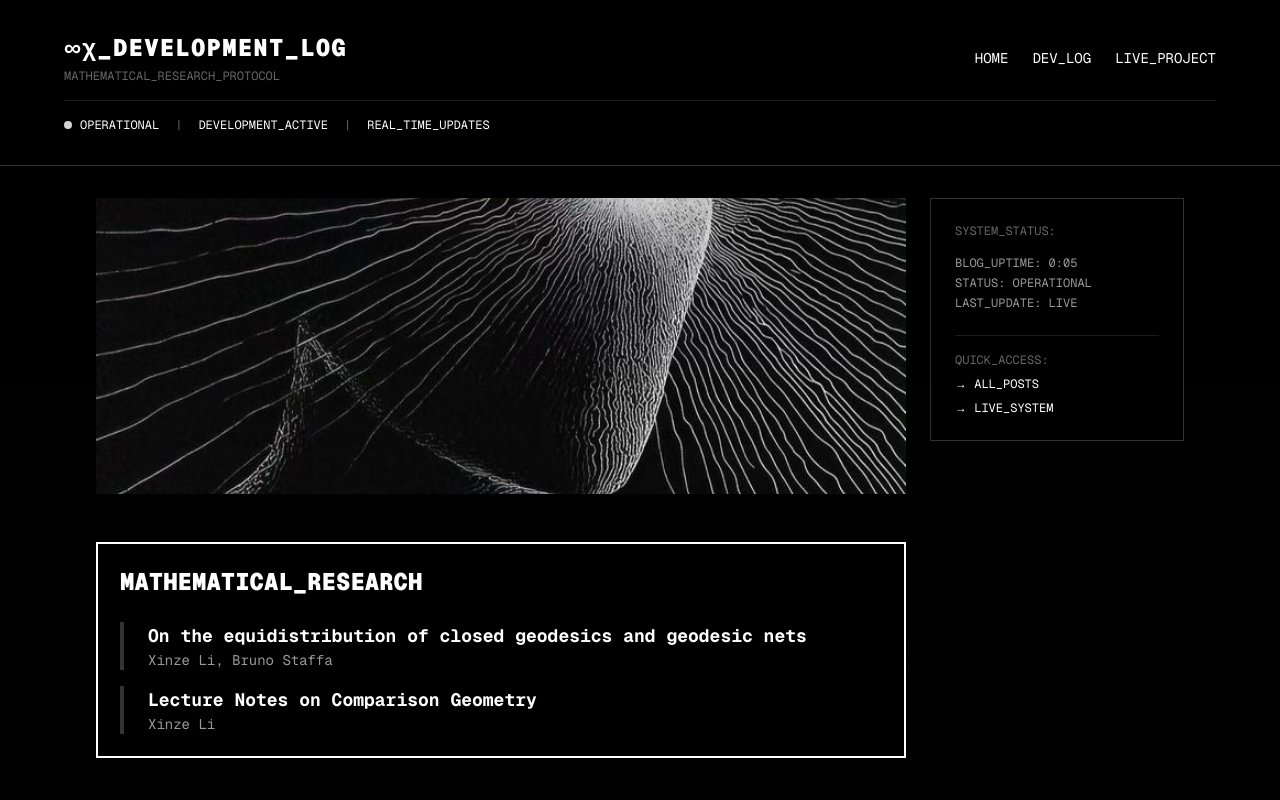
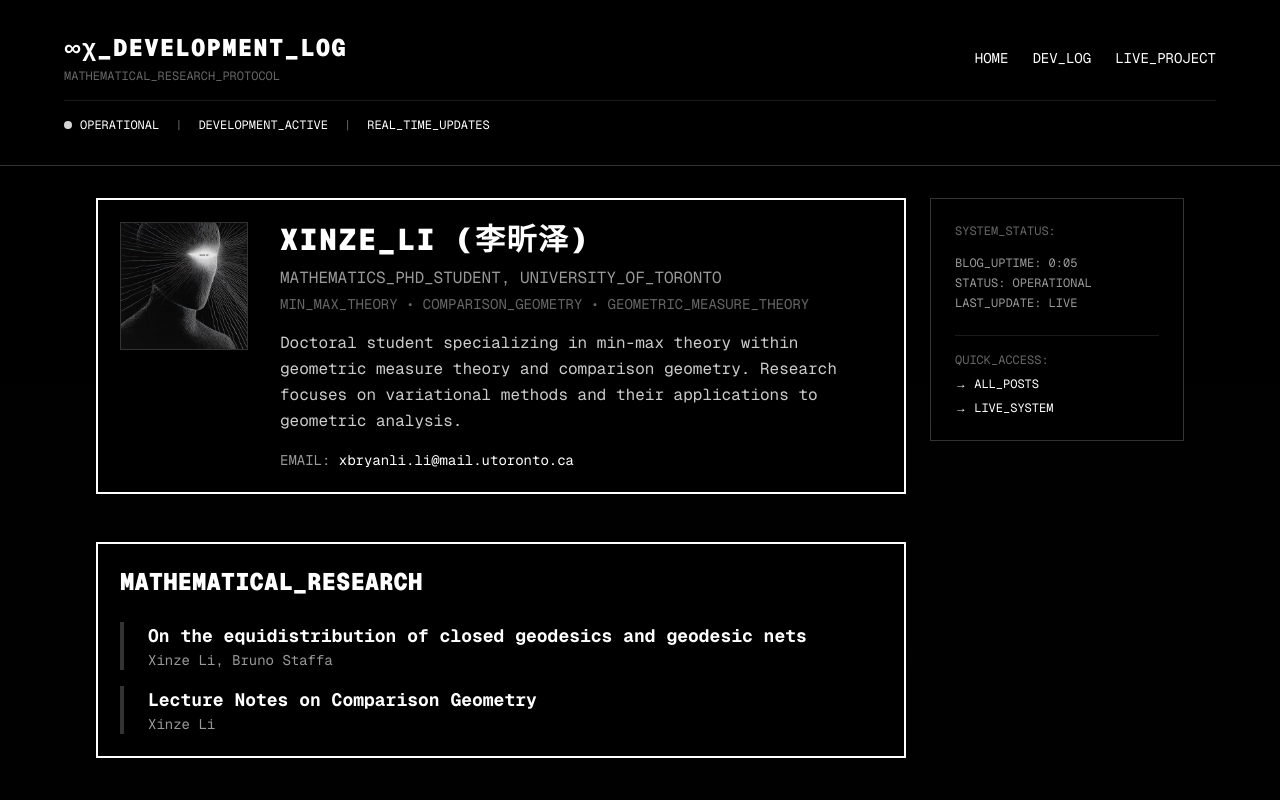
Before and after one commit to Xinze-Li-Bryan/infinity-archive-blog, a Next.js app: page / in a window 1280 px wide. Shown: the top 800 px of the page. Built offline with nearby package versions, Linux system fonts and the light colour scheme.

Commit message:
Fix build errors: use Next.js Image component, fix TypeScript warnings, enable profile photo

```diff
--- a/src/app/page.tsx
+++ b/src/app/page.tsx
@@ -15,7 +15,7 @@ export default function HomePage() {
         {/* Personal Introduction */}
         <AnimatedBorderModule delay={300}>
           <div className="flex gap-8">
-            <div className="w-32 h-32 border border-white/20 flex-shrink-0 overflow-hidden">
+            <div className="w-32 h-32 border border-white/20 flex-shrink-0 overflow-hidden relative">
               <Image
                 src="/profile-photo.jpg"
                 alt="Xinze Li"
```
